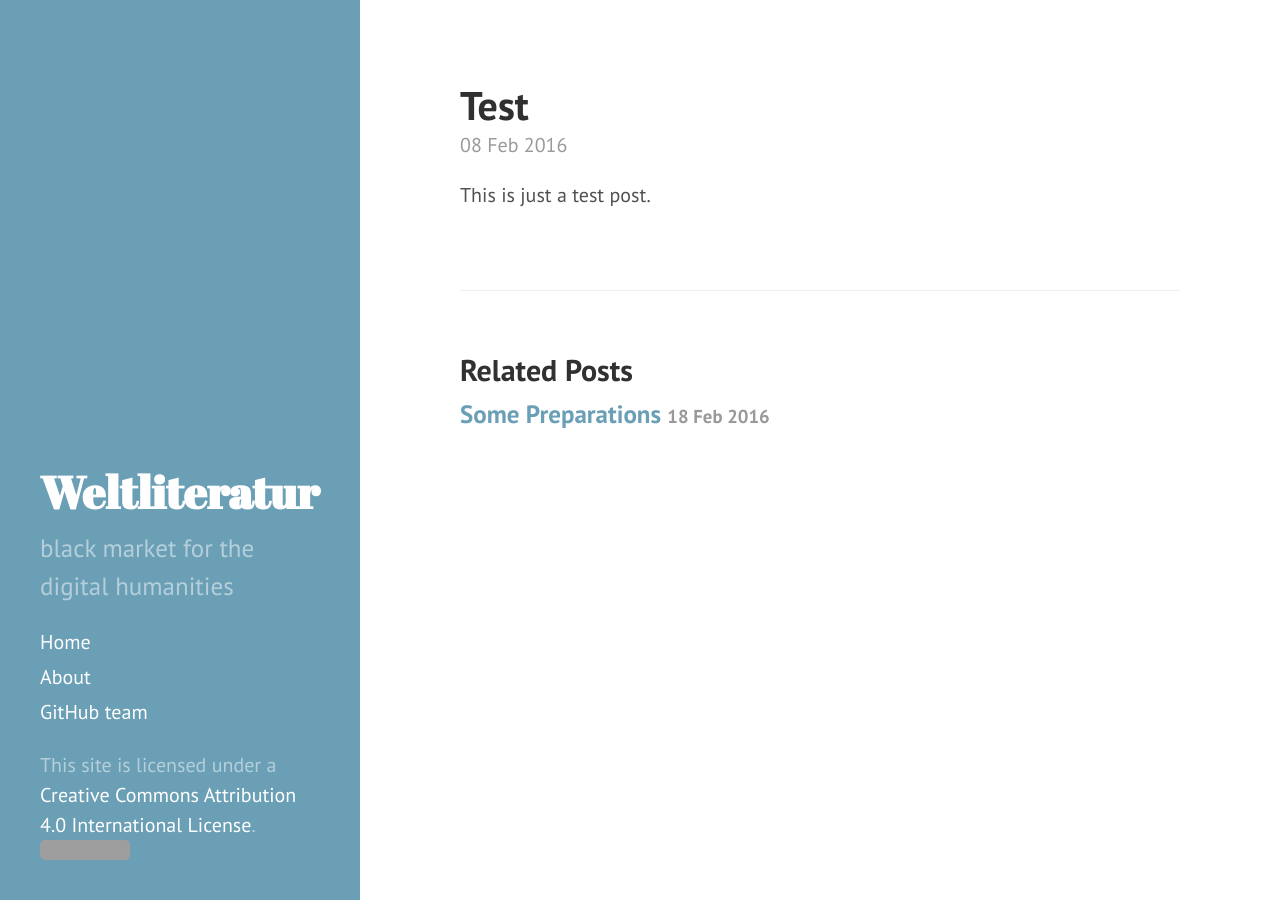
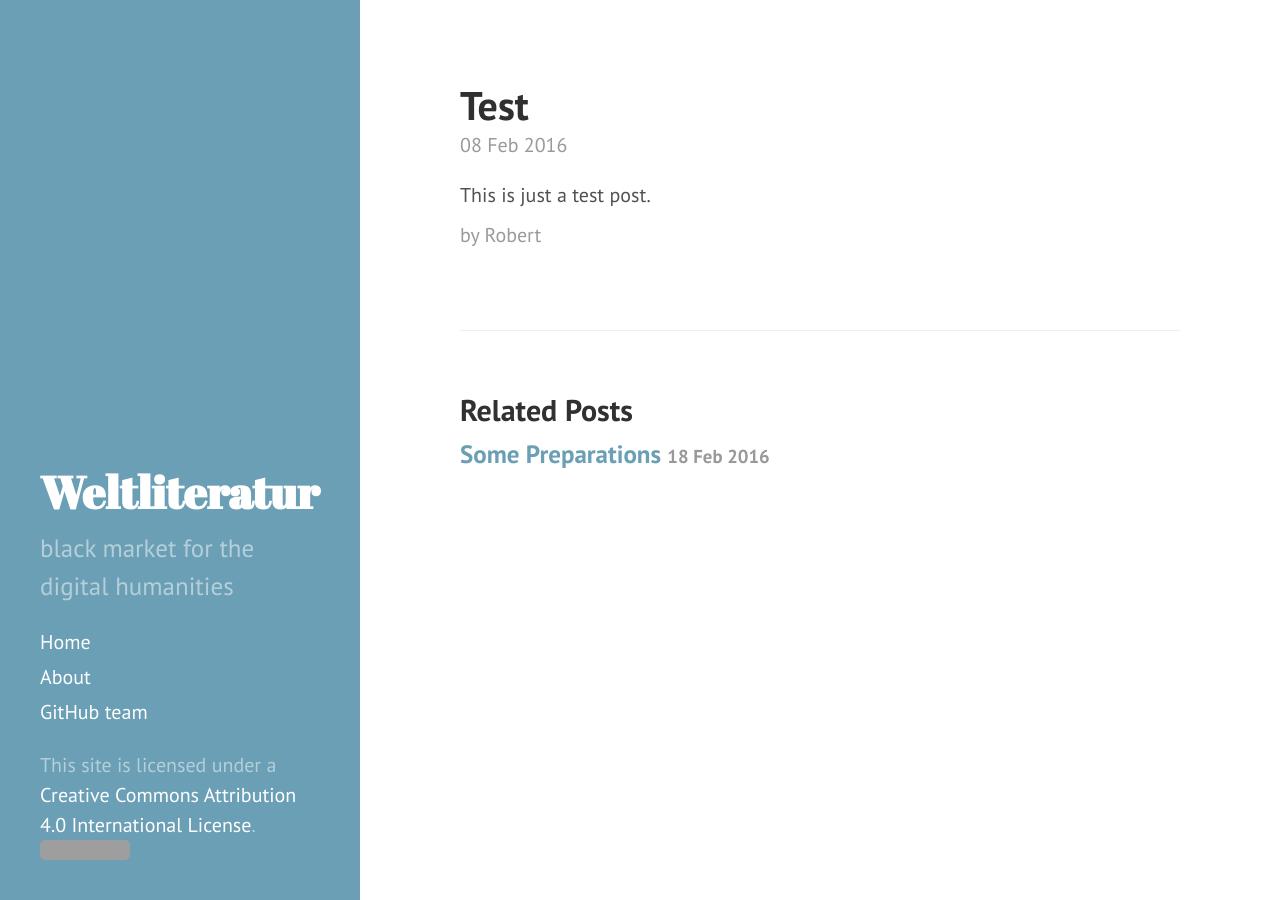
Before and after one commit to weltliteratur/blog, a Jekyll site: the page built from _posts/2016-02-08-test.markdown, in a window 1280 px wide. Built offline with Jekyll 4.4.1, drawn with Linux system fonts in a browser that asks for light colours; grey boxes are pictures that could not be loaded.

Commit message:
+post author

```diff
--- a/_layouts/post.html
+++ b/_layouts/post.html
@@ -6,6 +6,8 @@ layout: default
   <h1 class="post-title">{{ page.title }}</h1>
   <span class="post-date">{{ page.date | date_to_string }}</span>
   {{ content }}
+
+  <span class="post-date">by {{ page.author }}</span>
 </div>
 
 <div class="related">
```
